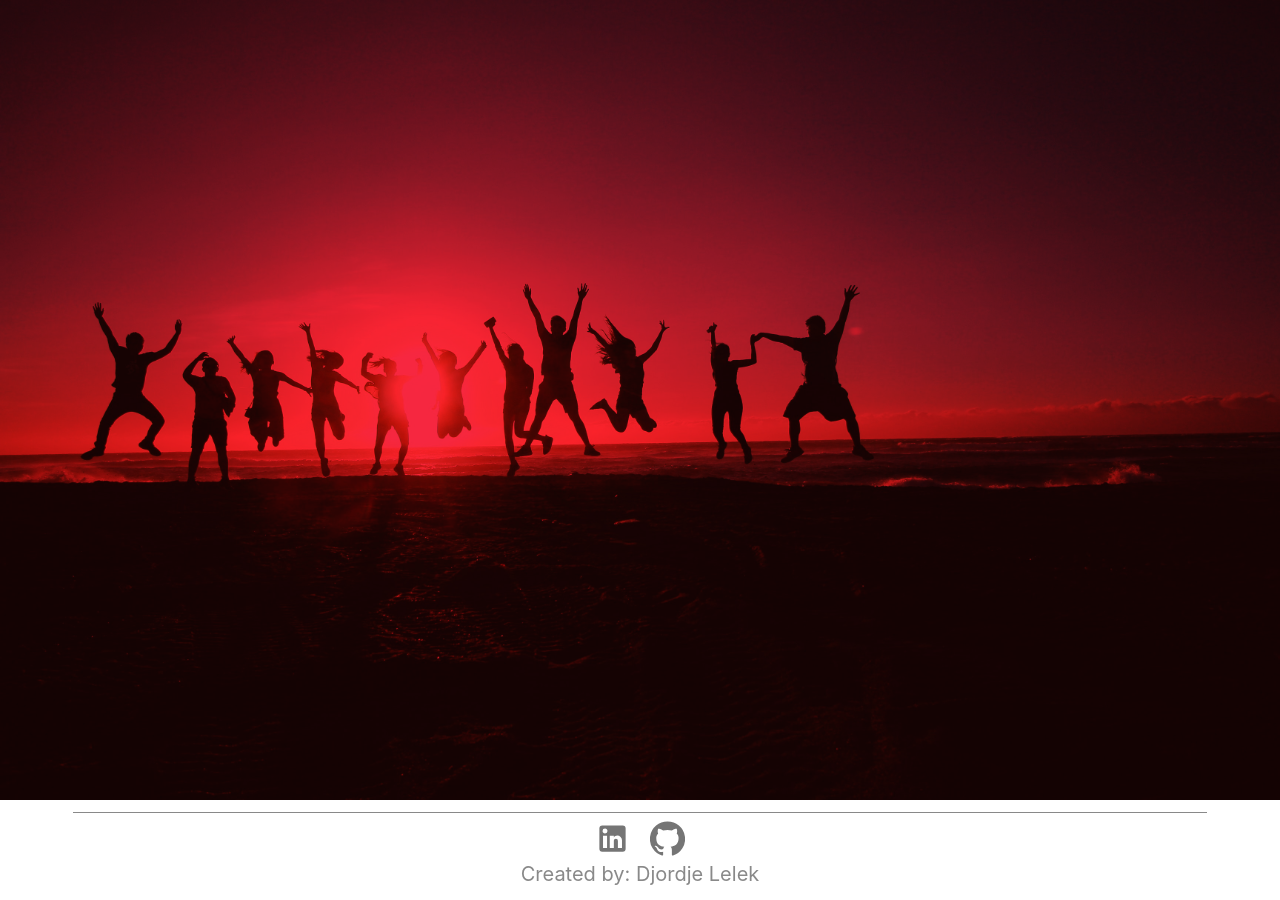
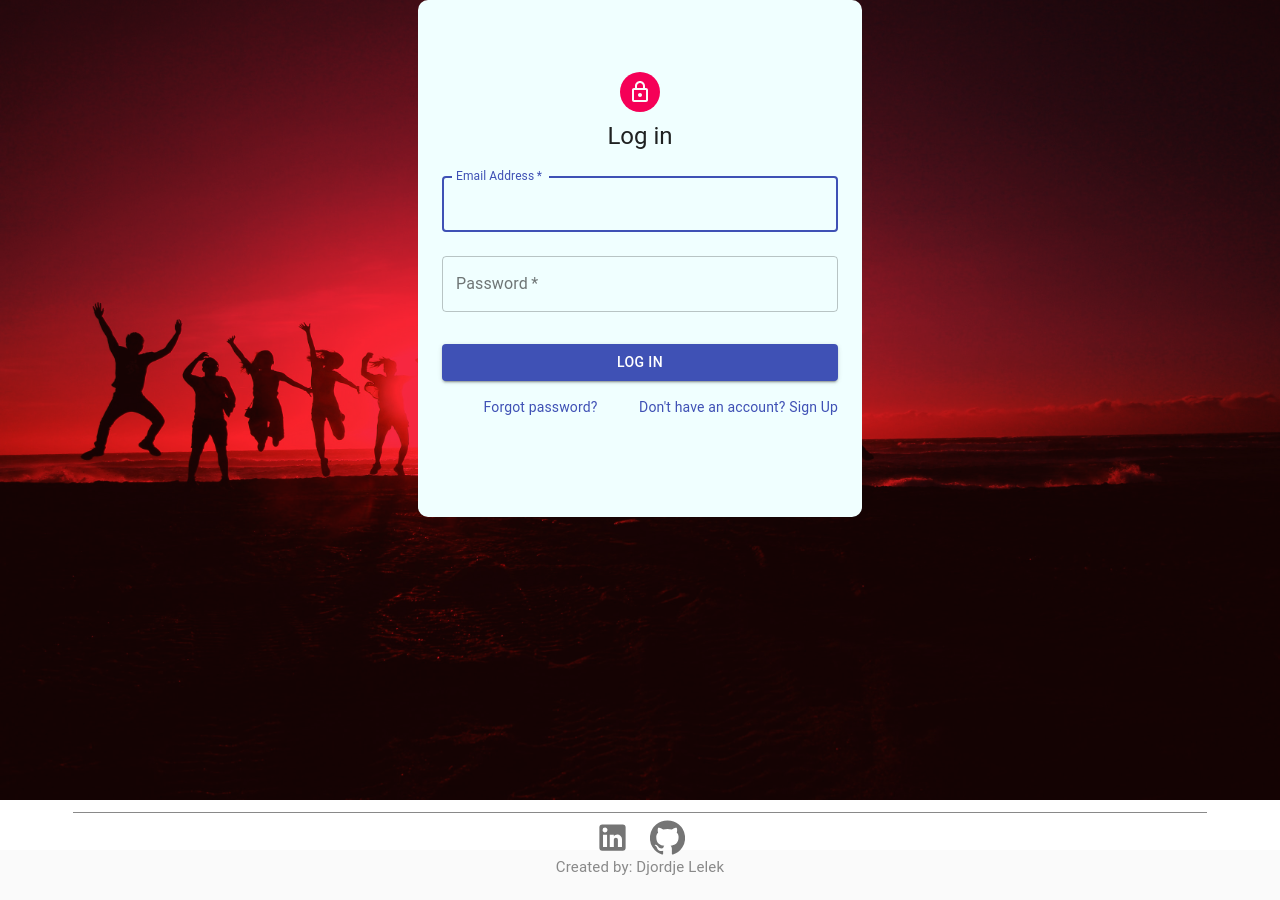
Before and after one commit to djordjelelek/to-do-app, a React (Create React App) app: page /login in a window 1280 px wide. After the commit the page ends 878 px from the top, so only its background shows below. Built offline with nearby package versions, Linux system fonts and the light colour scheme.

Commit message:
complite authorization

```diff
--- a/package.json
+++ b/package.json
@@ -5,6 +5,7 @@
   "dependencies": {
     "@material-ui/core": "^4.11.3",
     "@material-ui/icons": "^4.11.2",
+    "@material-ui/lab": "^4.0.0-alpha.57",
     "@testing-library/jest-dom": "^5.11.9",
     "@testing-library/react": "^11.2.3",
     "@testing-library/user-event": "^12.6.2",
--- a/src/Footer/Footer.module.css
+++ b/src/Footer/Footer.module.css
@@ -1,5 +1,5 @@
 .Footer {
-    height: 70px;
+    height: 50px;
     background-color: #ffffff;
     color: #898989;
     padding: 10px;
@@ -32,6 +32,6 @@
 }
 
 .Owner {
-    font-size: 20px;
+    font-size: 15px;
     color: #898989;
 }
--- a/src/Main/Authentification/LogIn/LogIn.js
+++ b/src/Main/Authentification/LogIn/LogIn.js
@@ -59,7 +59,7 @@ export default function LogIn() {
     event.preventDefault();
     axios
       .post(
-        "https://identitytoolkit.googleapis.com/v1/accounts:signInWithPassword?key=AIzaSyAVl1sWfC2oInNN52Fni_otTw5qT8jP_To",
+        "https://identitytoolkit.googleapis.com/v1/accounts:signInWithPassword?key=AIzaSyA2Snqe5VEf9yDAQkd96tYVst2uTBfmWTA",
         {
           email: email,
           password: password,
@@ -135,10 +135,6 @@ export default function LogIn() {
                 autoComplete="current-password"
                 onChange={(event) => setPassword(event.target.value)}
               />
-              {/* <FormControlLabel
-              control={<Checkbox value="remember" color="primary" />}
-              label="Remember me"
-            /> */}
               <Button
                 type="submit"
                 fullWidth
--- a/src/Main/Authentification/ResetPassword/ResetPassword.js
+++ b/src/Main/Authentification/ResetPassword/ResetPassword.js
@@ -53,7 +53,7 @@ export default function ResetPassword() {
     event.preventDefault();
     axios
       .post(
-        "https://identitytoolkit.googleapis.com/v1/accounts:sendOobCode?key=AIzaSyAVl1sWfC2oInNN52Fni_otTw5qT8jP_To",
+        "https://identitytoolkit.googleapis.com/v1/accounts:sendOobCode?key=AIzaSyA2Snqe5VEf9yDAQkd96tYVst2uTBfmWTA",
         {
           requestType: "PASSWORD_RESET",
           email: email,
--- a/src/Main/Authentification/SignUp/SignUp.js
+++ b/src/Main/Authentification/SignUp/SignUp.js
@@ -60,7 +60,7 @@ export default function SignUp() {
     } else {
       axios
         .post(
-          "https://identitytoolkit.googleapis.com/v1/accounts:signUp?key=AIzaSyAVl1sWfC2oInNN52Fni_otTw5qT8jP_To",
+          "https://identitytoolkit.googleapis.com/v1/accounts:signUp?key=AIzaSyA2Snqe5VEf9yDAQkd96tYVst2uTBfmWTA",
           {
             email: email,
             password: password,
--- a/src/Main/Main.js
+++ b/src/Main/Main.js
@@ -2,27 +2,34 @@ import React from "react";
 import classes from "./Main.module.css";
 import { Switch, Route, Redirect } from "react-router-dom";
 import ToDo from "./ToDo/ToDo";
+import LogIn from "./Authentification/LogIn/LogIn";
+import SignUp from "./Authentification/SignUp/SignUp";
+import ResetPassword from "./Authentification/ResetPassword/ResetPassword";
+import { useAuth } from "../AuthContext/AuthContext";
 
-const main = () => (
+const Main = () => {
+  const { logIn } = useAuth();
+  return (
     <main className={classes.main}>
       <Switch>
         <Route path="/home" exact component={ToDo} />
         <Redirect from="/" exact to="/home" />
       </Switch>
+      {logIn ? (
+        <>
+          <Redirect from="/signup" to="/home" />
+          <Redirect from="/login" to="/home" />
+          <Redirect from="/reset-password" to="/home" />
+        </>
+      ) : (
+        <>
+          <Route path="/signup" component={SignUp} />
+          <Route path="/login" component={LogIn} />
+          <Route path="/reset-password" component={ResetPassword} />
+        </>
+      )}
     </main>
-  // {logIn ? (
-  //   <>
-  //     <Redirect from="/signup" to="/home" />
-  //     <Redirect from="/login" to="/home" />
-  //     <Redirect from="/reset-password" to="/home" />
-  //   </>
-  // ) : (
-  //   <>
-  //     <Route path="/signup" component={SignUp} />
-  //     <Route path="/login" component={LogIn} />
-  //     <Route path="/reset-password" component={ResetPassword} />
-  //   </>
-  // )}
   );
+};
 
-export default main;
+export default Main;
--- a/src/Main/ToDo/ToDo.js
+++ b/src/Main/ToDo/ToDo.js
@@ -12,6 +12,7 @@ const useStyles = makeStyles((theme) => ({
     borderRadius: "15px",
     marginTop: "30px",
     marginBottom: "30px",
+    zIndex: "3",
   },
 }));
 
```
Also changed, not shown: src/App.js (+5 -3 lines), 2 other files (tests, documents, lock files or other folders). Lines whose indentation alone changed are shown as unchanged.
